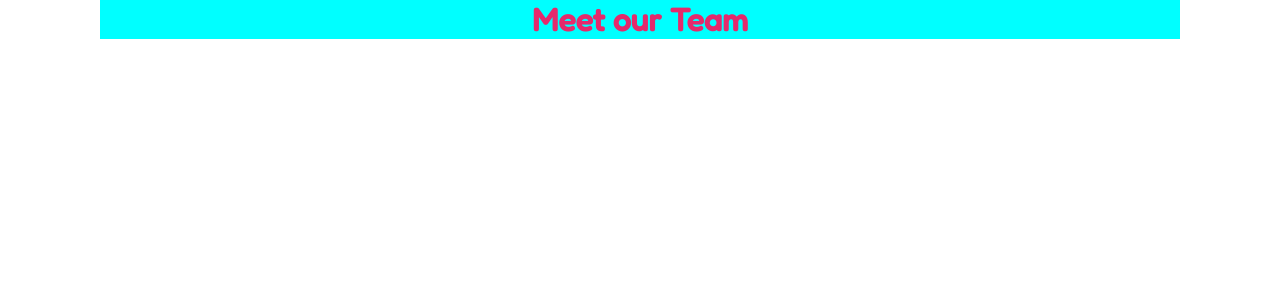
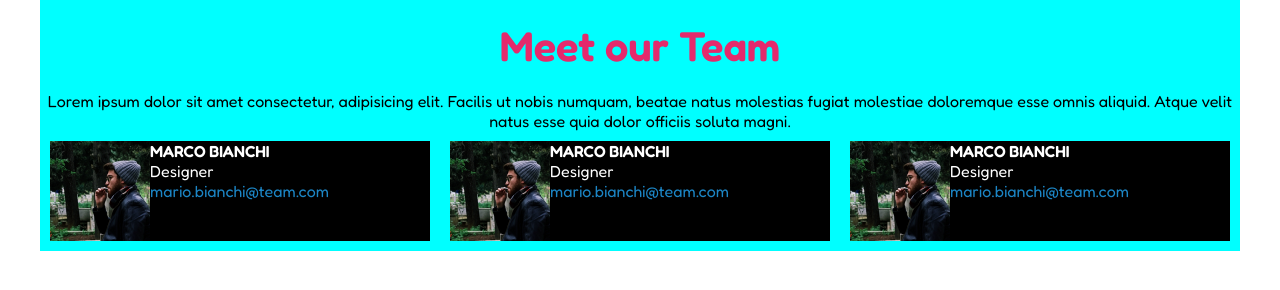
Before and after one commit to marcocareddu/html-css-float-cards, a plain HTML site: page index.html in a window 1280 px wide. Drawn offline with Linux system fonts and the light colour scheme.

Commit message:
first card section

```diff
--- a/css/style.css
+++ b/css/style.css
@@ -1,5 +1,4 @@
 /* CSS RESET */
-
 * {
     margin: 0;
     padding: 0;
@@ -11,14 +10,20 @@
     --title-color: #e42a6c;
     --bgc-card: #000;
     --mail-color: #1c86c6;
+    --title-size: 1.3rem;
 }
 
+.clearfix::after {
+    content: "";
+    clear: both;
+    display: block;
+}
 
 .container {
-    max-width: 1080px;
+    max-width: 1200px;
     margin: 0 auto;
 
-    /* DA ELIMINARE */
+    /* ! DA ELIMINARE */
     background-color: aqua;
 }
 
@@ -26,11 +31,47 @@
     text-align: center;
 }
 
-.title {
-    color: var(--title-color)
+.padding-top-20 {
+    padding-top: 20px;
 }
 
-
+/* GENERICS */
 body {
     font-family: 'Fredoka', sans-serif;
 }
+
+/* HEADER */
+.title {
+    color: var(--title-color);
+    font-size: var(--title-size);
+}
+
+/* CARDS */
+
+div > img {
+    height: 100px;
+    float: left;
+}
+
+.cards {
+    float: left;
+    text-align: left;
+    color: #fff;
+    width: calc(100% / 3 - 20px);
+    background-color: var(--bgc-card);
+    margin: 10px;
+}
+
+.card-name {
+
+}
+
+.card-profes {
+    font-size: 1rem;
+    font-weight: normal;
+}
+
+.card-mail {
+    text-decoration: none;
+    color: var(--mail-color);
+}
--- a/index.html
+++ b/index.html
@@ -8,8 +8,8 @@
     <meta name="author" content="Classe #100">
     <link rel="preconnect" href="https://fonts.googleapis.com">
     <link rel="preconnect" href="https://fonts.gstatic.com" crossorigin>
+    <link href="https://fonts.googleapis.com/css2?family=Fredoka:wght@400;500;600&display=swap" rel="stylesheet">
     <link rel="stylesheet" href="./css/style.css">
-    <link href="https://fonts.googleapis.com/css2?family=Fredoka:wght@500&display=swap" rel="stylesheet">
     <title>Float Cards</title>
 </head>
 
@@ -17,12 +17,40 @@
     <!-- Container -->
     <div class="container centered">
         <!-- Header -->
-        <header class="title">
+        <header class="title padding-top-20">
             <h1>Meet our Team</h1>
         </header>
 
         <!-- Main -->
-        <main></main>
+        <main>
+            <article class="padding-top-20">Lorem ipsum dolor sit amet consectetur, adipisicing elit. Facilis ut nobis numquam, beatae natus molestias fugiat molestiae doloremque esse omnis aliquid. Atque velit natus esse quia dolor officiis soluta magni.</article>
+
+            <!-- Cards -->
+            <section class="clearfix">
+                <div class="cards">
+                    <img src="./img/bianchi.png" alt="Foto di Marco Bianchi">
+                    <h4 class="card-name">MARCO BIANCHI</h4>
+                    <h2 class="card-profes">Designer</h2>
+                    <a class="card-mail" href="mailto:mario.bianchi@team.com">mario.bianchi@team.com</a>
+                </div>
+                <div class="cards">
+                    <img src="./img/bianchi.png" alt="Foto di Marco Bianchi">
+                    <h4 class="card-name">MARCO BIANCHI</h4>
+                    <h2 class="card-profes">Designer</h2>
+                    <a class="card-mail" href="#">mario.bianchi@team.com</a>
+                </div>
+                <div class="cards">
+                    <img src="./img/bianchi.png" alt="Foto di Marco Bianchi">
+                    <h4 class="card-name">MARCO BIANCHI</h4>
+                    <h2 class="card-profes">Designer</h2>
+                    <a class="card-mail" href="#">mario.bianchi@team.com</a>
+                </div>
+
+
+            </section>
+
+
+        </main>
     </div>
 </body>
 
```
